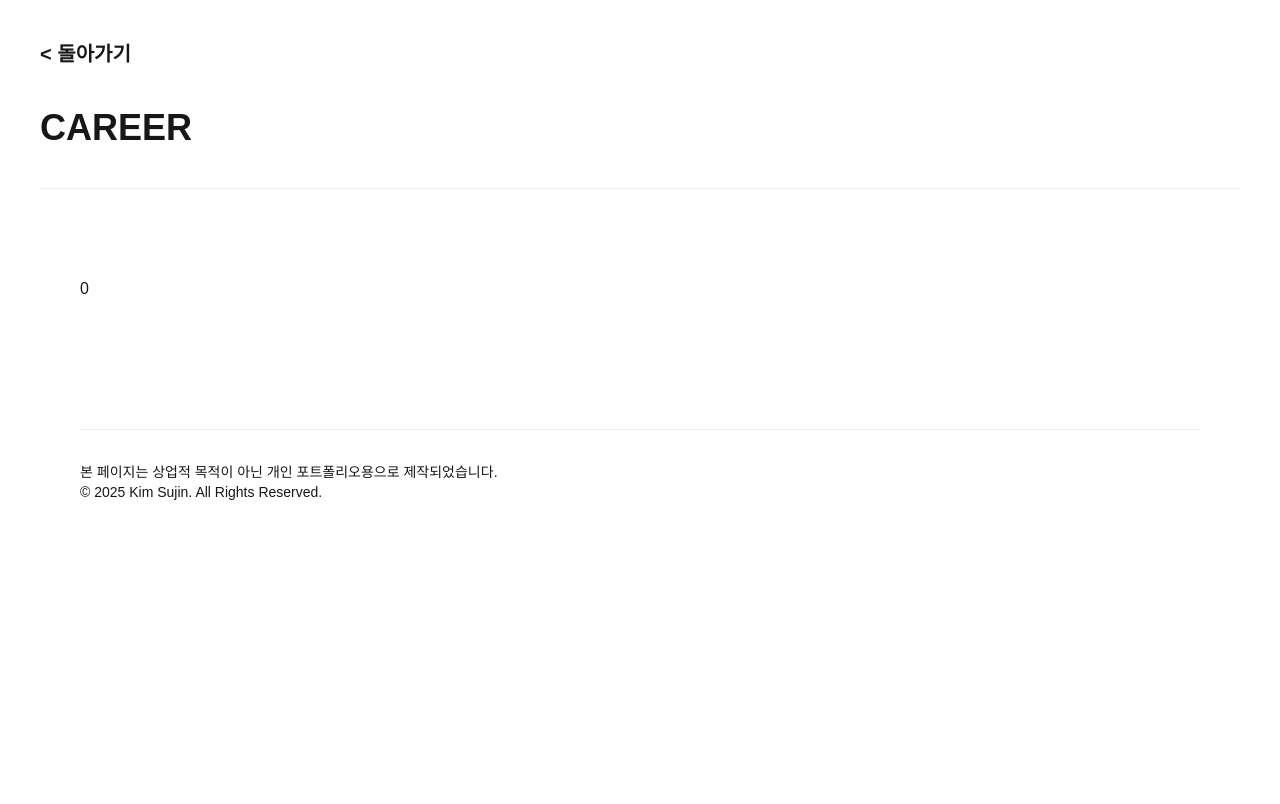
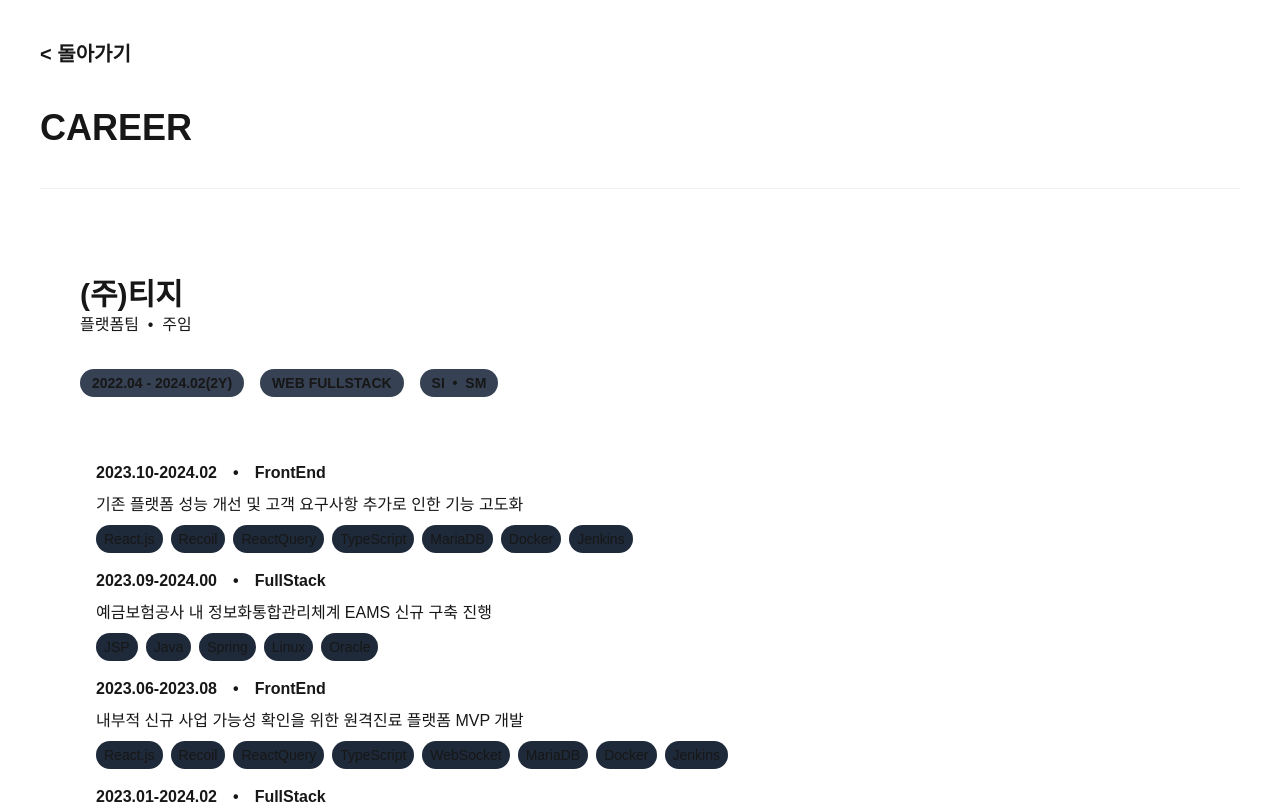
Before and after one commit to Nuuuing/sujin_portfolio, a Next.js app: page /career/detail/0 in a window 1280 px wide. Shown: the top 804 px of the page. Built offline with nearby package versions, Linux system fonts and the light colour scheme; a web font is replaced by a local one.

Commit message:
[Feat] Career update

```diff
--- a/src/app/career/detail/[id]/page.tsx
+++ b/src/app/career/detail/[id]/page.tsx
@@ -1,4 +1,5 @@
 import { DetailLayout } from "@/components";
+import { CareerTg, CareerUph } from "@/components/career/Detail";
 import { careerData } from "@/data";
 
 type Params = Promise<{ id: string }>
@@ -22,7 +23,15 @@ export default async function CareerDetailPage(props: { params: Params }) {
         <DetailLayout
             title={'CAREER'}>
             <div className="py-[3rem]">
-                {id}
+
+                {
+                    id === '0' ? (
+                        <CareerTg />
+                    ) : id === '1' ? (
+                        <CareerUph />
+                    ) : (<></>)
+                }
+
             </div>
         </DetailLayout>
     )
--- a/src/app/project/detail/[id]/page.tsx
+++ b/src/app/project/detail/[id]/page.tsx
@@ -4,14 +4,14 @@ import { contentsT, projDetailT, skillStackT, stackType } from "@/types";
 import dayjs from "dayjs";
 import Image from 'next/image';
 
-const gitIcon = `${process.env.BASE_PATH}//icon/github_logo.png`;
-const notionIcon = `${process.env.BASE_PATH}//icon/notion_logo.png`;
+const gitIcon = `${process.env.BASE_PATH}/icon/github_logo.png`;
+const notionIcon = `${process.env.BASE_PATH}/icon/notion_logo.png`;
 
 type Params = Promise<{ id: string }>
 
 export async function generateStaticParams() {
     return projectDetailData.map(project => ({
-        id: project.key.toString(), // key가 숫자면 string으로 변환
+        id: project.key.toString(),
     }));
 }
 
@@ -59,33 +59,45 @@ export default async function ProjectDetail(props: { params: Params }) {
                                 {dayjs(data?.startDate).format('YYYY.MM')} - {data?.endDate ? dayjs(data?.endDate).format('YYYY.MM') : 'ING'}
                             </p>
                         </div>
-                        {data?.gitUrl && data.notionUrl && (
+                        {
+                            (data?.gitUrl || data?.notionUrl) && (
                                 <div className="flex gap-4 items-center">
-                                {data.gitUrl.map((url: string, index) => (
+                                    {data?.gitUrl && data.gitUrl.map((url: string, index: number) => (
                                         <a
                                             key={'git' + index}
                                             href={url}
                                             target="_blank"
                                             rel="noopener noreferrer"
-                                        className="flex items-center gap-2">
+                                            className="flex items-center gap-2"
+                                        >
                                             <ImageWithFallback
                                                 src={gitIcon}
-                                            className="w-auto h-[2.5rem] invert"
-                                            alt={'GITHUB ICON'} />
+                                                className="w-auto h-[2rem] invert"
+                                                alt={'GITHUB ICON'}
+                                                width={20}
+                                                height={20}
+                                            />
                                         </a>
                                     ))}
+                                    {data?.notionUrl && (
                                         <a
                                             href={data.notionUrl}
                                             target="_blank"
                                             rel="noopener noreferrer"
-                                    className="flex items-center gap-2">
+                                            className="flex items-center gap-2"
+                                        >
                                             <ImageWithFallback
                                                 src={notionIcon}
-                                        className="w-auto h-[2.5rem] invert"
-                                        alt={'NOTION ICON'} />
+                                                className="w-auto h-[2rem] invert"
+                                                alt={'NOTION ICON'}
+                                                width={20}
+                                                height={20}
+                                            />
                                         </a>
+                                    )}
                                 </div>
-                        )}
+                            )
+                        }
 
                         {data?.projDesc}
 
@@ -102,6 +114,8 @@ export default async function ProjectDetail(props: { params: Params }) {
                                                 src={url || `${prepImg}`}
                                                 fallbackSrc={`${prepImg}`}
                                                 alt={`${data?.projName || 'project'}_${index}`}
+                                                width={1200}
+                                                height={800}
                                             />
                                         ))
                                     }
@@ -168,7 +182,10 @@ const ContentsContainer = (props: ContentsProps) => {
                 <Image
                     className="w-2xl h-auto rounded-3xl mb-[3rem]"
                     src={`${data.imgUrl}`}
-                    alt={data.midTitle + 'Img'} />
+                    alt={data.midTitle + 'Img'}
+                    width={500}
+                    height={500}
+                />
             }
             <h2> {data.midTitle}</h2>
             <p>{data.contents}</p>
--- a/src/components/career/CareerItem.tsx
+++ b/src/components/career/CareerItem.tsx
@@ -10,7 +10,7 @@ export const CareerItem = (props: CareerItemProps) => {
     const { data } = props;
     return (
         <Link
-            href={{ pathname: '/career/detail', query: { id: data.key } }}
+            href={{ pathname: `/career/detail/${data.key}` }}
             className="bg-[#1a1a1a] w-[20rem] text-white rounded-xl px-4 py-2 text-center block space-y-2 shadow-md my-4 cursor-pointer">
             <div className="bg-gray-700 text-sm px-3 py-1 rounded-full inline-block">
                 {dayjs(data?.startTerm).format('YYYY.MM')} - {data?.endTerm ? dayjs(data.endTerm).format('YYYY.MM') : 'ING'}
--- /dev/null
+++ b/src/components/career/Detail/CareerTg.tsx
@@ -0,0 +1,76 @@
+import { careerSubDataTG } from "@/data";
+import { careerSubT, skillStackT } from "@/types";
+import dayjs from "dayjs"
+
+export const CareerTg = () => {
+
+    return (
+        <>
+            <div className="mb-[4rem]">
+                <div className="mb-[2rem]">
+                    <h2 className="text-3xl font-bold">(주)티지</h2>
+                    <p>플랫폼팀&nbsp; • &nbsp;주임</p>
+                </div>
+                <div>
+                    <p className="bg-gray-700 text-sm px-3 py-1 rounded-full inline-block mr-[1rem] font-bold">2022.04 - 2024.02(2Y)</p>
+                    <p className="bg-gray-700 text-sm px-3 py-1 rounded-full inline-block mr-[1rem] font-bold">WEB FULLSTACK</p>
+                    <p className="bg-gray-700 text-sm px-3 py-1 rounded-full inline-block mr-[1rem] font-bold">SI&nbsp; • &nbsp;SM</p>
+                </div>
+            </div>
+            {
+                careerSubDataTG.map((data: careerSubT, index) => {
+                    return (
+                        <div key={'c-' + index}>
+                            <CareerDetailItem
+                                key={index}
+                                data={data}
+                            />
+                            {index < careerSubDataTG.length - 1 && (
+                                <div style={{ margin: '1rem 0 1rem 1rem' }}></div>
+                            )}
+                        </div>
+                    )
+                })
+            }
+        </>
+    )
+}
+
+interface CareerDetailItemProps {
+    data: careerSubT;
+}
+const CareerDetailItem = (props: CareerDetailItemProps) => {
+    const { data } = props;
+
+    return (
+        <div className="ml-[1rem]">
+            <div className="mb-[0.5rem]">
+                <div className="inline-block font-bold mr-[1rem]">
+                    {data?.startTerm ? `${data.startTerm.getFullYear()}.${String(data.startTerm.getMonth()).padStart(2, '0')}` : 'N/A'}
+                    -
+                    {data?.endTerm ? `${data.endTerm.getFullYear()}.${String(data.endTerm.getMonth()).padStart(2, '0')}` : 'ING'}
+                </div>
+                <p className="inline-block font-bold mr-[1rem]">
+                    •
+                </p>
+                <div className="inline-block font-bold">
+                    {data.type}
+                </div>
+            </div>
+            <div className="mb-[0.5rem]">
+                {data.description}
+            </div>
+            <div>
+                {data.skills?.map((data: skillStackT, index) => {
+                    return (
+                        <span
+                            className="bg-gray-800 text-sm px-2 py-1 rounded-full inline-block mr-[0.5rem]"
+                            key={'sk-' + index}>
+                            {data.name}
+                        </span>
+                    )
+                })}
+            </div>
+        </div>
+    )
+}
--- /dev/null
+++ b/src/components/career/Detail/CareerUph.tsx
@@ -0,0 +1,6 @@
+export const CareerUph =() =>{
+    return(
+        <>
+        </>
+    )
+}
--- /dev/null
+++ b/src/components/career/Detail/index.ts
@@ -0,0 +1,2 @@
+export * from './CareerTg';
+export * from './CareerUph';
--- a/src/components/common/ImageFallback.tsx
+++ b/src/components/common/ImageFallback.tsx
@@ -8,10 +8,12 @@ interface ImageFallbackProps {
     fallbackSrc?: string;
     alt: string;
     className?: string;
+    width?: number;
+    height?: number;
 }
 
 export const ImageWithFallback = (props: ImageFallbackProps) => {
-    const { src, fallbackSrc, alt, className } = props;
+    const { src, fallbackSrc, alt, className, width, height } = props;
 
     const [imgSrc, setImgSrc] = useState(src);
 
@@ -24,12 +26,16 @@ export const ImageWithFallback = (props: ImageFallbackProps) => {
                         alt={alt}
                         onError={() => setImgSrc(fallbackSrc)}
                         className={className}
+                        width={width}
+                        height={height}
                     />
                 ) : (
                     <Image
                         src={`${imgSrc}`}
                         alt={alt}
                         className={className}
+                        width={width}
+                        height={height}
                     />
 
                 )
--- a/src/components/project/ProjCard.tsx
+++ b/src/components/project/ProjCard.tsx
@@ -12,7 +12,7 @@ export const ProjCard = (props: ProjCardProps) => {
     const { data } = props;
 
     return (
-        <Link href={{ pathname: '/project/detail', query: { id: data.key } }}>
+        <Link href={{ pathname: `/project/detail/${data.key}` }}>
             <BaseCard className="group">
                 <div className="w-full h-48 overflow-hidden rounded-xl mb-4">
                     <motion.img
--- a/src/data/career.data.ts
+++ b/src/data/career.data.ts
@@ -1,6 +1,5 @@
 import { careerSubT, careerT } from "@/types"
 import { skills } from "./common.data"
-
 
 export const careerSubDataTG: careerSubT[] = [
     {
```
Lines whose indentation alone changed are shown as unchanged.
